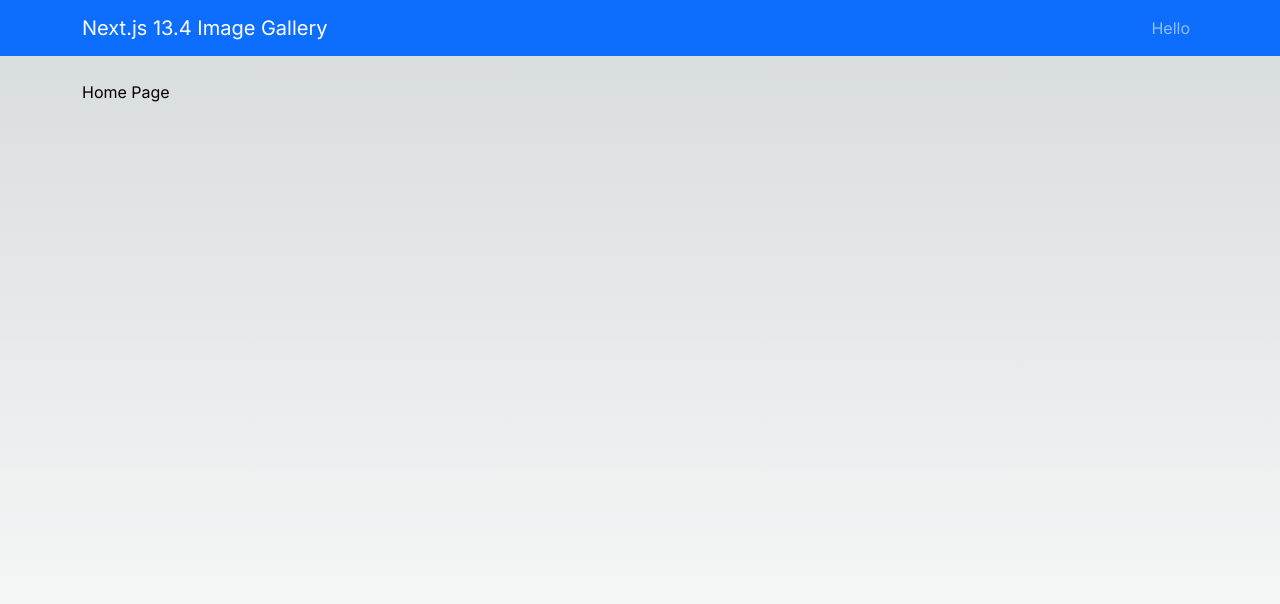
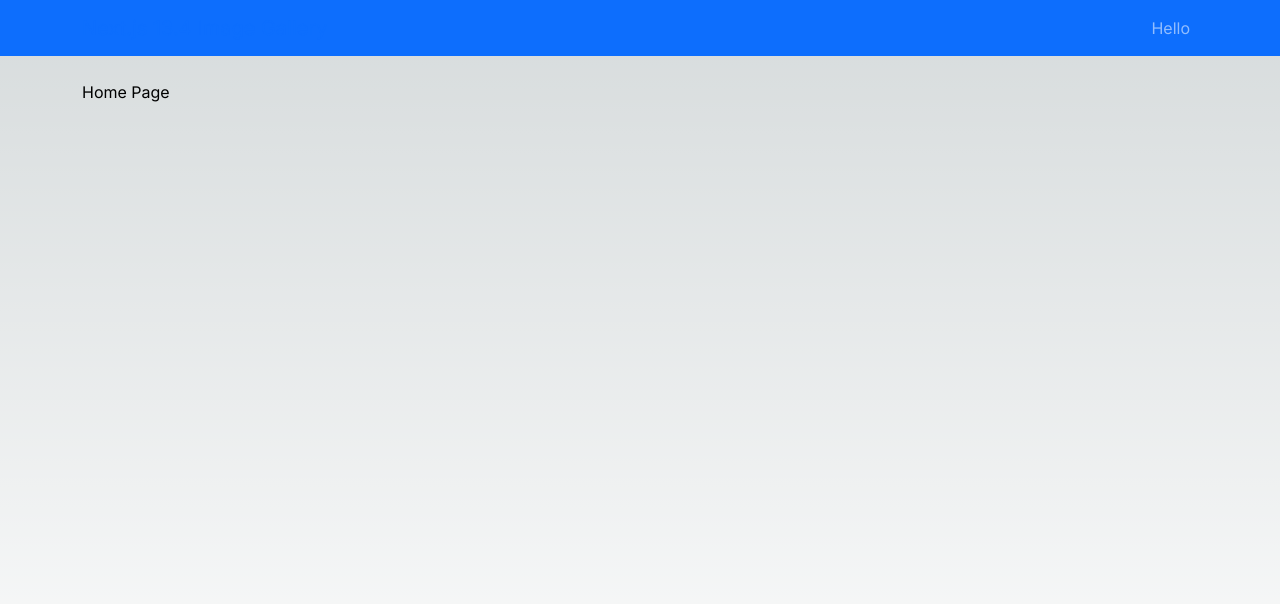
Before and after one commit to theallSparky/nextjs-13.4-image-gallery, a Next.js app: page / in a window 1280 px wide. Shown: the top 604 px of the page. Built offline with nearby package versions, Linux system fonts and the light colour scheme.

Commit message:
Updated link in navbar

```diff
--- a/src/app/NavBar.tsx
+++ b/src/app/NavBar.tsx
@@ -1,12 +1,17 @@
 "use client"
 
+import Link from "next/link"
 import { Container, Nav, Navbar } from "react-bootstrap"
 
 export default function NavBar() {
     return(
         <Navbar bg='primary' variant="dark" sticky='top' expand='sm' collapseOnSelect >
             <Container>
-                <Navbar.Brand href='/'>Next.js 13.4 Image Gallery</Navbar.Brand>
+                <Navbar.Brand>
+                    <Link href='/'>
+                        Next.js 13.4 Image Gallery
+                    </Link>
+                </Navbar.Brand>
                 <Navbar.Toggle aria-controls='main-navbar' />
                 <Navbar.Collapse id='main-navbar' />
                     <Nav>
```
